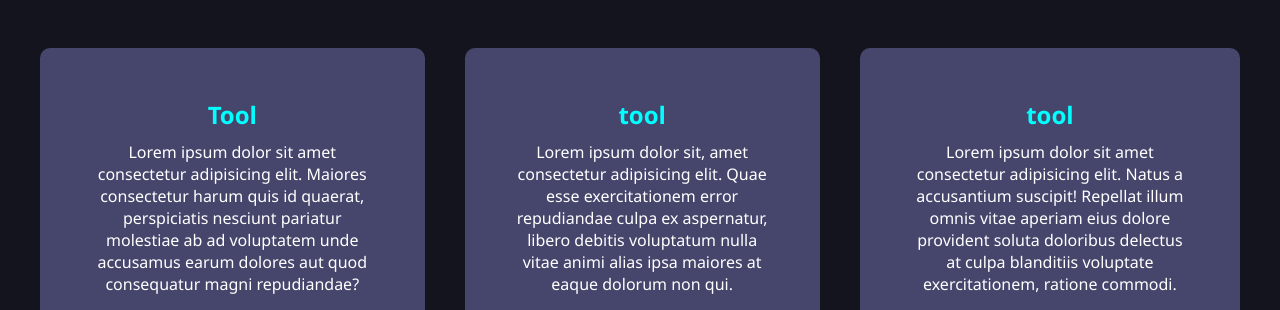
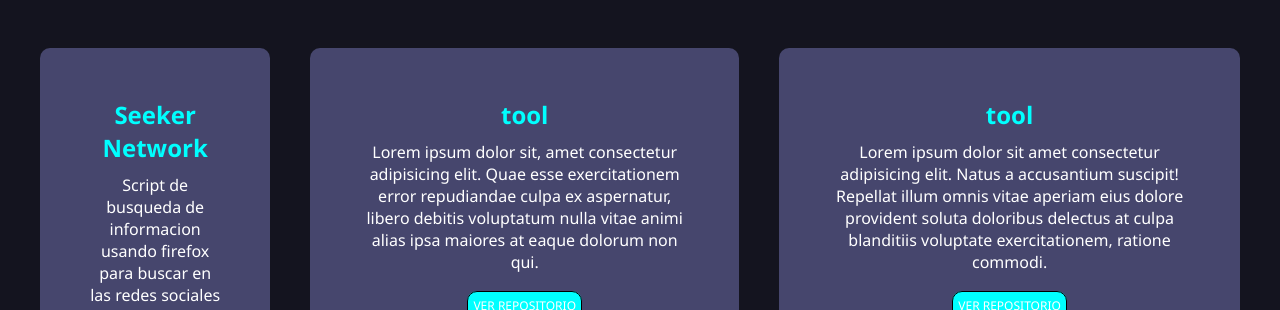
Before and after one commit to RyZe1410/Portafolios, a plain HTML site: page index.html in a window 1280 px wide. Shown: the part 463-773 px from the top of the page. Drawn offline with Linux system fonts and the light colour scheme.

Commit message:
Update index.html

```diff
--- a/index.html
+++ b/index.html
@@ -26,8 +26,8 @@
 
     <div class="cont">
         <div class="tool">
-            <h2>Tool</h2>
-            <p>Lorem ipsum dolor sit amet consectetur adipisicing elit. Maiores consectetur harum quis id quaerat, perspiciatis nesciunt pariatur molestiae ab ad voluptatem unde accusamus earum dolores aut quod consequatur magni repudiandae?</p>
+            <h2>Seeker Network</h2>
+            <p>Script de busqueda de informacion usando firefox para buscar en las redes sociales</p>
             <a class="bt" href="">VER REPOSITORIO</a>
         </div>
 
```
